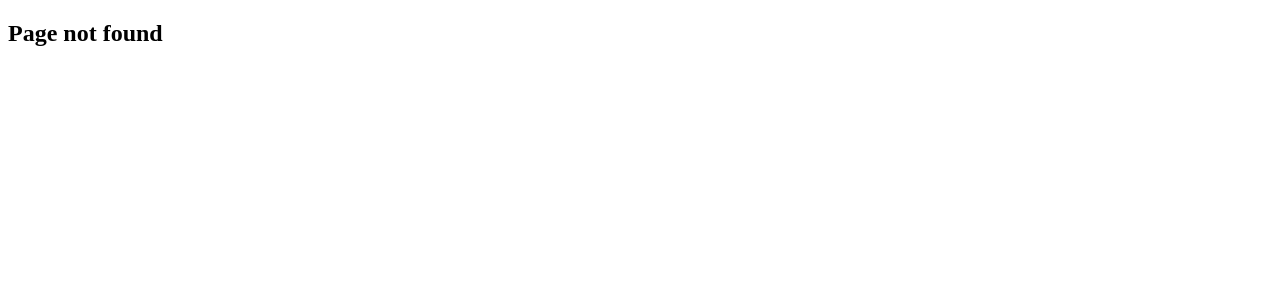
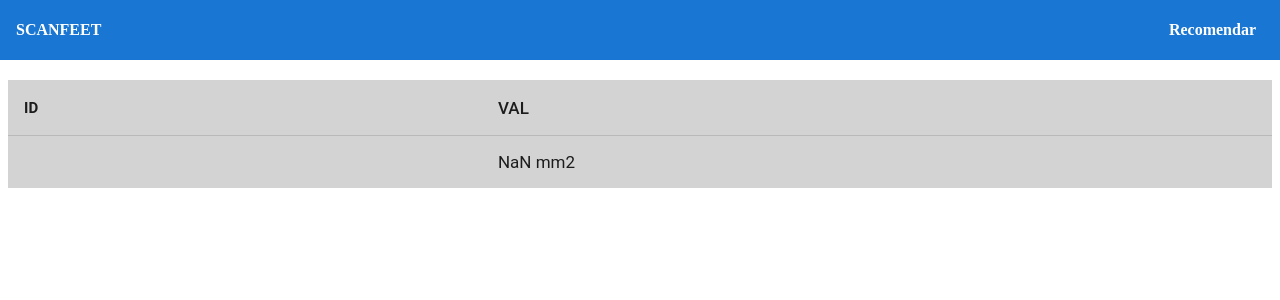
Before and after one commit to ibvservices0/camerafeet0, an Angular app: page /screen07 in a window 1280 px wide. Before the commit this address had no page. Shown: the top 300 px of the page. Built offline with nearby package versions, Linux system fonts and the light colour scheme.

Commit message:
incluye img splash

```diff
--- a/src/app/app-routing.module.ts
+++ b/src/app/app-routing.module.ts
@@ -7,6 +7,7 @@ import { Screen03Component } from './screen03/screen03.component';
 import { Screen04Component } from './screen04/screen04.component';
 import { Screen05Component } from './screen05/screen05.component';
 import { Screen06Component } from './screen06/screen06.component';
+import { Screen07Component } from './screen07/screen07.component';
 import { PageNotFoundComponent } from './page-not-found/page-not-found.component';
 
 
@@ -17,6 +18,7 @@ const routes: Routes = [
   { path: 'screen04', component: Screen04Component },
   { path: 'screen05', component: Screen05Component },
   { path: 'screen06', component: Screen06Component },
+  { path: 'screen07', component: Screen07Component },
   { path: '',   redirectTo: '/screen01', pathMatch: 'full' },
   { path: '**', component: PageNotFoundComponent }
 ];
--- a/src/app/app.module.ts
+++ b/src/app/app.module.ts
@@ -5,6 +5,7 @@ import { BrowserModule } from '@angular/platform-browser';
 import {MatToolbarModule} from '@angular/material/toolbar';
 import {MatIconModule} from '@angular/material/icon';
 import {MatButtonModule} from '@angular/material/button';
+import { MatTableModule } from '@angular/material/table';
 
 
 import { AppRoutingModule } from './app-routing.module';
@@ -18,6 +19,7 @@ import { Screen03Component } from './screen03/screen03.component';
 import { Screen04Component } from './screen04/screen04.component';
 import { Screen05Component } from './screen05/screen05.component';
 import { Screen06Component } from './screen06/screen06.component';
+import { Screen07Component } from './screen07/screen07.component';
 
 
 
@@ -30,7 +32,8 @@ import { Screen06Component } from './screen06/screen06.component';
     Screen03Component,
     Screen04Component,
     Screen05Component,
-    Screen06Component
+    Screen06Component,
+    Screen07Component
   ],
   imports: [
     BrowserModule,
@@ -38,6 +41,7 @@ import { Screen06Component } from './screen06/screen06.component';
     MatToolbarModule,
     MatIconModule,
     MatButtonModule,
+    MatTableModule,
     HttpClientModule
   ],
   providers: [],
--- a/src/app/kernelfeet.service.ts
+++ b/src/app/kernelfeet.service.ts
@@ -282,6 +282,10 @@ export class KernelfeetService {
     if (this.isEnglish) return 'Failed reconstruction. Measurements are not available.';
     return 'La reconstrucción no se completó. No hay medidas disponibles.';
   }
+  public text_actionRecommend(){
+    if (this.isEnglish) return 'Recommend ';
+    return 'Recomendar ';
+  }
 
 
 }
--- a/src/app/screen01/screen01.component.css
+++ b/src/app/screen01/screen01.component.css
@@ -35,3 +35,14 @@
   text-align: center;
   display: block;
 }
+
+
+.custom-div-splash{
+  display: flex;
+  justify-content: center;
+  background-color: #ffffff;
+}
+.custom-img-splash {
+  width: 240px;
+  height: 240px;
+}
--- a/src/app/screen01/screen01.component.html
+++ b/src/app/screen01/screen01.component.html
@@ -1,13 +1,16 @@
 <!-- <mat-toolbar *ngIf="isPortrait" class="custom-toolbar"> -->
 <mat-toolbar class="custom-toolbar">
-    <span>APP82</span>
+    <span>{{mytext_app}}</span>
     <span class="example-fill-remaining-space"></span>
     <button mat-button (click)="toScreen02es()">{{mytext_es}}</button>
     <button mat-button (click)="toScreen02en()">{{mytext_en}}</button>
 </mat-toolbar>
-<br><br><br><br>
-<span class="span-custom">{{mytext_app}}</span>
-<br><br><br><br>
+<br><br><br><br><br><br>
+<!-- <span class="span-custom">{{mytext_app}}</span> -->
+ <div class="custom-div-splash">
+    <img class="custom-img-splash" src="assets/images/splash.png" />
+ </div>
+<br><br><br>
 <span class="span-custom">{{mytext_selectLanguage01}}</span>
 <br><br>
 <span class="span-custom">{{mytext_selectLanguage02}}</span>
--- a/src/app/screen02/screen02.component.ts
+++ b/src/app/screen02/screen02.component.ts
@@ -97,7 +97,7 @@ export class Screen02Component implements OnInit, OnDestroy {
 
     //localStorage.removeItem('feet_accesstoken');
     this.global_service.set_feet_accesstoken('none');
-    this.global_service.set_isAuthenticated(false); //ATENCION-FAKE
+    this.global_service.set_isAuthenticated(false); //ATENCION-FAKE dejar_false
 
     const httpOptionsZero = {
       headers: new HttpHeaders({
@@ -152,6 +152,9 @@ export class Screen02Component implements OnInit, OnDestroy {
       this.global_service.set_isFootLeft(true);
       this.global_service.set_isFootRight(false);
       this.router.navigateByUrl('/screen03');
+
+      //this.global_service.set_foot_measurements('{"IG":233.5,"BW":99,"FL":264.9,"BG":237}');
+      //this.router.navigateByUrl('/screen07');
     }
   }
 
@@ -165,6 +168,9 @@ export class Screen02Component implements OnInit, OnDestroy {
       this.global_service.set_isFootRight(true);
       this.global_service.set_isFootLeft(false);
       this.router.navigateByUrl('/screen03');
+
+      //this.global_service.set_foot_measurements('{"IG":233.5,"BW":99,"FL":264.9,"BG":237}');
+      //this.router.navigateByUrl('/screen07');
     }
   }
 
--- a/src/app/screen06/screen06.component.ts
+++ b/src/app/screen06/screen06.component.ts
@@ -1,5 +1,5 @@
 import { Component, OnInit, OnDestroy } from '@angular/core';
-import { from, fromEvent, Observable, throwError, Subscription } from 'rxjs';
+//import { from, fromEvent, Observable, throwError, Subscription } from 'rxjs';
 import { Router } from '@angular/router';
 import { KernelfeetService } from '../kernelfeet.service';
 
@@ -119,7 +119,7 @@ export class Screen06Component implements OnInit, OnDestroy {
 
   public actionCustom() {
     if (this.global_service.is_reconstructed()){
-      alert('VER-MEDIDAS');
+      this.router.navigateByUrl('/screen07');
     }
     else{
       alert(this.mytext_measuresNotAllowed);
@@ -146,7 +146,8 @@ export class Screen06Component implements OnInit, OnDestroy {
 
     const localUrl = this.webservice_base_url + "/models/reconstruction";
 
-    this.global_service.set_isReconstructed(false);
+    this.global_service.set_isReconstructed(false); //ATENCION-FAKE dejar_false
+    this.global_service.set_foot_measurements('{}');
 
     this.mydata_response_error_code = '';
     this.mydata_response_sheet_eval = '';
@@ -180,7 +181,8 @@ export class Screen06Component implements OnInit, OnDestroy {
         this.divReconstructionWait.setAttribute("hidden", "hidden");
         this.divReconstructionError.removeAttribute("hidden");
         console.log('ERROR: ' + error);
-        this.mydata_log_action = error.message;
+        //this.mydata_log_action = error.message;
+        alert(error.message);
       }
     );
 
--- /dev/null
+++ b/src/app/screen07/screen07.component.css
@@ -0,0 +1,40 @@
+.example-fill-remaining-space {
+    /* This fills the remaining space, by using flexbox. Every toolbar row uses a
+       flexbox row layout. */
+    flex: 1 1 auto;
+}
+
+
+.custom-toolbar {
+    position: absolute;
+    top: 0;
+    left: 0;
+    right: 0;
+    height: 60px;
+    display: flex;
+    align-items: center;
+    background-color: #1976d2;
+    color: white;
+    font-weight: 600;
+  }
+
+
+table {
+    width: 80%;
+    margin-left: 20rem auto;
+    margin-right: 20rem auto;
+    background-color: lightgray;
+ }
+
+ .mat-column-meas-id {
+    width: 30%;
+    text-align: left;
+    font-size: 15px;
+    font-weight: bold;
+ }
+
+ .mat-column-meas-val {
+    width: 50%;
+    text-align: left;
+    font-size: 17px;
+ }
--- /dev/null
+++ b/src/app/screen07/screen07.component.html
@@ -0,0 +1,24 @@
+<mat-toolbar class="custom-toolbar">
+    <span>{{mytext_app}}</span>
+    <span class="example-fill-remaining-space"></span>
+    <button mat-button id="action_recommend" (click)="actionRecommend()">
+        {{mytext_actionRecommend}}
+    </button>
+</mat-toolbar>
+<br><br><br><br>
+<table #tabla1 mat-table [dataSource]="measures" class="mat-elevation-z8">
+
+    <ng-container matColumnDef="meas-id">
+        <th mat-header-cell *matHeaderCellDef> ID </th>
+        <td mat-cell *matCellDef="let element"> {{element.id}} </td>
+    </ng-container>
+
+    <ng-container matColumnDef="meas-val">
+        <th mat-header-cell *matHeaderCellDef> VAL </th>
+        <td mat-cell *matCellDef="let element"> {{element.val}} </td>
+    </ng-container>
+
+    <tr mat-header-row *matHeaderRowDef="columnas"></tr>
+    <tr mat-row *matRowDef="let row; columns: columnas;"></tr>
+
+</table>
--- /dev/null
+++ b/src/app/screen07/screen07.component.ts
@@ -0,0 +1,85 @@
+import { Component, OnInit, OnDestroy } from '@angular/core';
+//import { from, fromEvent, Observable, throwError, Subscription } from 'rxjs';
+import { Router } from '@angular/router';
+import { KernelfeetService } from '../kernelfeet.service';
+
+import { ViewChild } from '@angular/core';
+import { MatTable } from '@angular/material/table';
+
+
+export interface MyMeasure {
+  id: string;
+  val: any;
+}
+
+
+@Component({
+  selector: 'app-screen07',
+  templateUrl: './screen07.component.html',
+  styleUrl: './screen07.component.css'
+})
+export class Screen07Component implements OnInit, OnDestroy {
+
+  public mytext_app: string;
+  public mytext_actionRecommend: string;
+
+  public columnas: string[] = ['meas-id', 'meas-val'];
+  public measures: MyMeasure[] = [];
+
+  @ViewChild(MatTable) tabla1!: MatTable<MyMeasure>;
+
+
+  constructor(private router: Router, public global_service: KernelfeetService){
+    this.mytext_app = global_service.text_app();
+    this.mytext_actionRecommend = global_service.text_actionRecommend();
+
+    var dataraw0: string = global_service.foot_measurements();
+    var dataraw1: string = dataraw0.replace('{', '');
+    var dataraw2: string = dataraw1.replace('}', '');
+    let data_arr: string[] = dataraw2.split(',');
+    let dara_arr_length: number = data_arr.length;
+
+    for (let ind: number = 0; ind < dara_arr_length; ind++){
+      let data_item: string = data_arr[ind];
+      let data_item_arr: string[] = data_item.split(':');
+
+      let next_id_str: string =  data_item_arr[0];
+      let next_val_str: string =  data_item_arr[1];
+      let next_val_num: number = parseFloat(next_val_str);
+      let next_val: string = next_val_num.toFixed(2);
+
+      if (ind === 0){
+        let nextMeasure: MyMeasure = {
+          id: next_id_str,
+          val: next_val + ' mm2'
+        };
+        this.measures.push(nextMeasure);
+      }
+      else{
+        let nextMeasure: MyMeasure = {
+          id: next_id_str,
+          val: next_val + ' mm'
+        };
+        this.measures.push(nextMeasure);
+      }
+    }
+  }
+
+
+  ngOnInit(){
+    console.log(this.measures);
+    //¿aquiNO? this.tabla1.renderRows();
+  }
+
+  ngAfterViewInit(){
+    this.tabla1.renderRows();
+  }
+
+  ngOnDestroy(){}
+
+
+  public actionRecommend(){
+    alert('EN CONSTRUCCION');
+  }
+
+}
```
Also changed, not shown: src/assets/images/splash.png (added), 1 other file (tests, documents, lock files or other folders).
